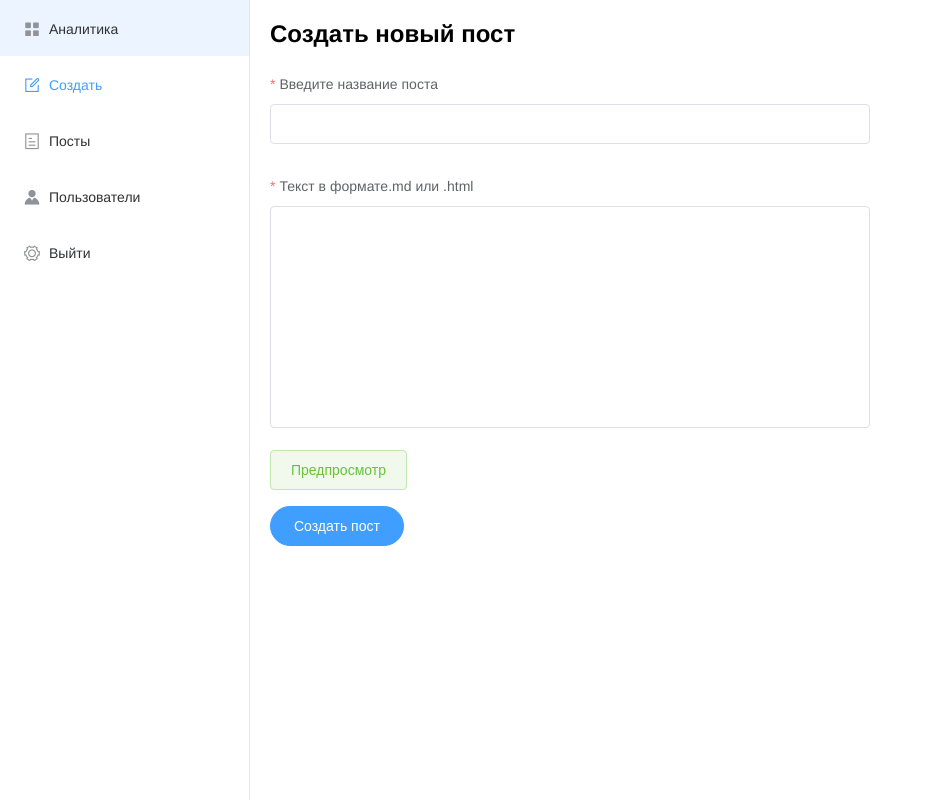
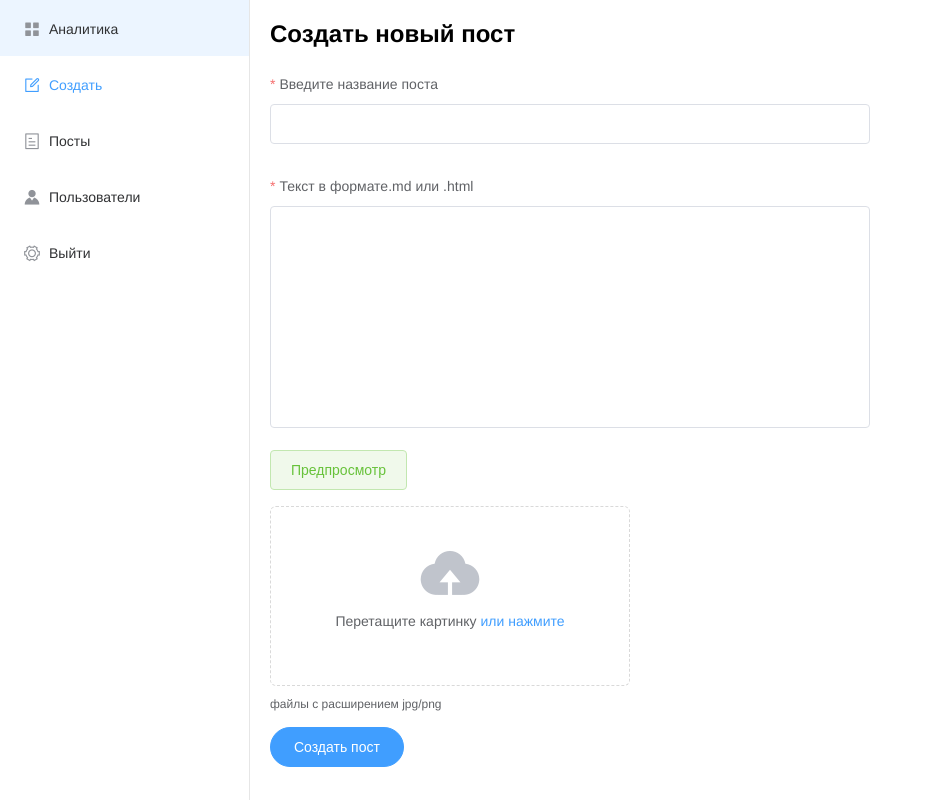
Before and after one commit to vladimirKartyshov/Nuxt-blog, a Nuxt app: page /admin/create in a window 1280 px wide. Shown: the whole page, without its empty margins (0-933 px from the left). Built offline with nearby package versions, Linux system fonts and the light colour scheme; no server answers.

Commit message:
Загрузка файла завершена

```diff
--- a/pages/admin/create.vue
+++ b/pages/admin/create.vue
@@ -33,6 +33,19 @@
       </div>
     </el-dialog>
 
+    <el-upload
+      class='mb'
+      drag
+      ref="upload"
+      action="https://jsonplaceholder.typicode.com/posts/"
+      :on-change='handleImageChange'
+      :auto-upload='false'
+    >
+      <i class="el-icon-upload"></i>
+      <div class="el-upload__text">Перетащите картинку <em>или нажмите</em></div>
+      <div class="el-upload__tip" slot="tip">файлы с расширением jpg/png</div>
+    </el-upload>
+
     <el-form-item>
       <el-button
         type="primary"
@@ -54,6 +67,7 @@
   middleware: ['admin-auth'],
   data() {
     return {
+      image: null,
       previewDialog: false,
       loading: false,
       controls: {
@@ -71,23 +85,31 @@
     }
   },
   methods: {
+    handleImageChange(file, fileList) {
+      this.image = file.raw
+    },
     onSubmit() {
       this.$refs.form.validate(async valid => {
-        if (valid) {
+        if (valid && this.image) {
           this.loading = true
 
           const formData = {
             title: this.controls.title,
-            text: this.controls.text
+            text: this.controls.text,
+            image: this.image
           }
           try {
             await this.$store.dispatch('post/create', formData)
             this.controls.text = ''
             this.controls.title = ''
+            this.image = null
+            this.$refs.upload.clearFiles()
             this.$message.success('Пост создан')
           }catch (e) {} finally {
             this.loading = false
           }
+        } else {
+          this.$message.warning('Форма не валидна')
         }
       })
     }
--- a/store/post.js
+++ b/store/post.js
@@ -15,12 +15,22 @@
   },
   async update ({}, {id, text}) {
   },
-  async create({}, {title, text}) {
-    return await new Promise(resolve => {
-      setTimeout( () => {
-        resolve()
-      }, 1000)
-    })
+  async create({commit}, {title, text, image}) {
+    try {
+      const fd = new FormData()
+
+      fd.append('title', title)
+      fd.append('text', text)
+      fd.append('image', image, image.name)
+      return await new Promise(resolve => {
+        setTimeout( () => {
+          resolve()
+        }, 1000)
+      })
+    }catch (e) {
+      commit('setError', e, {root: true})
+      throw e
+    }
   },
   async fetchAdminById({}, id) {
     return await new Promise(resolve => {
```
